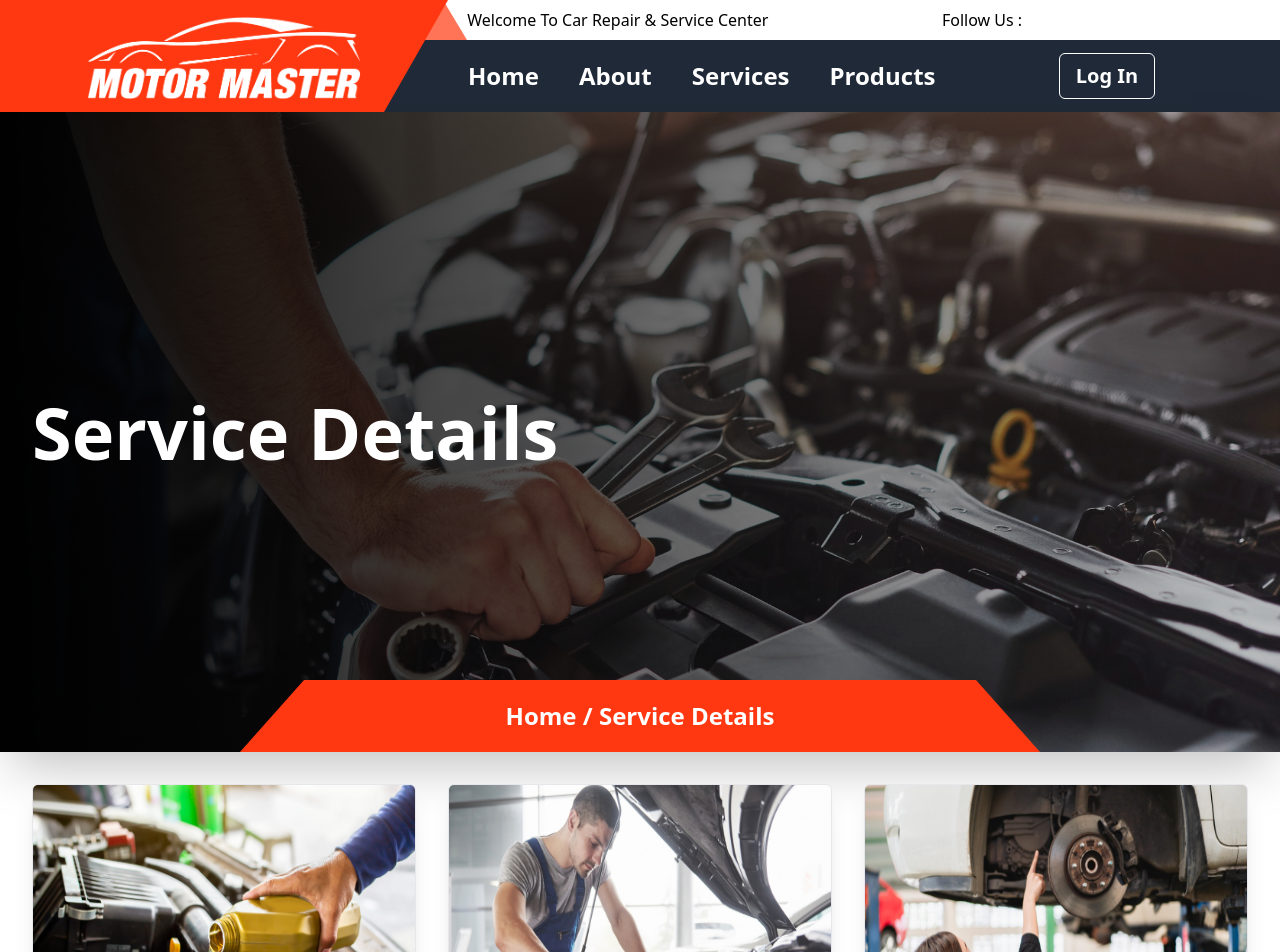
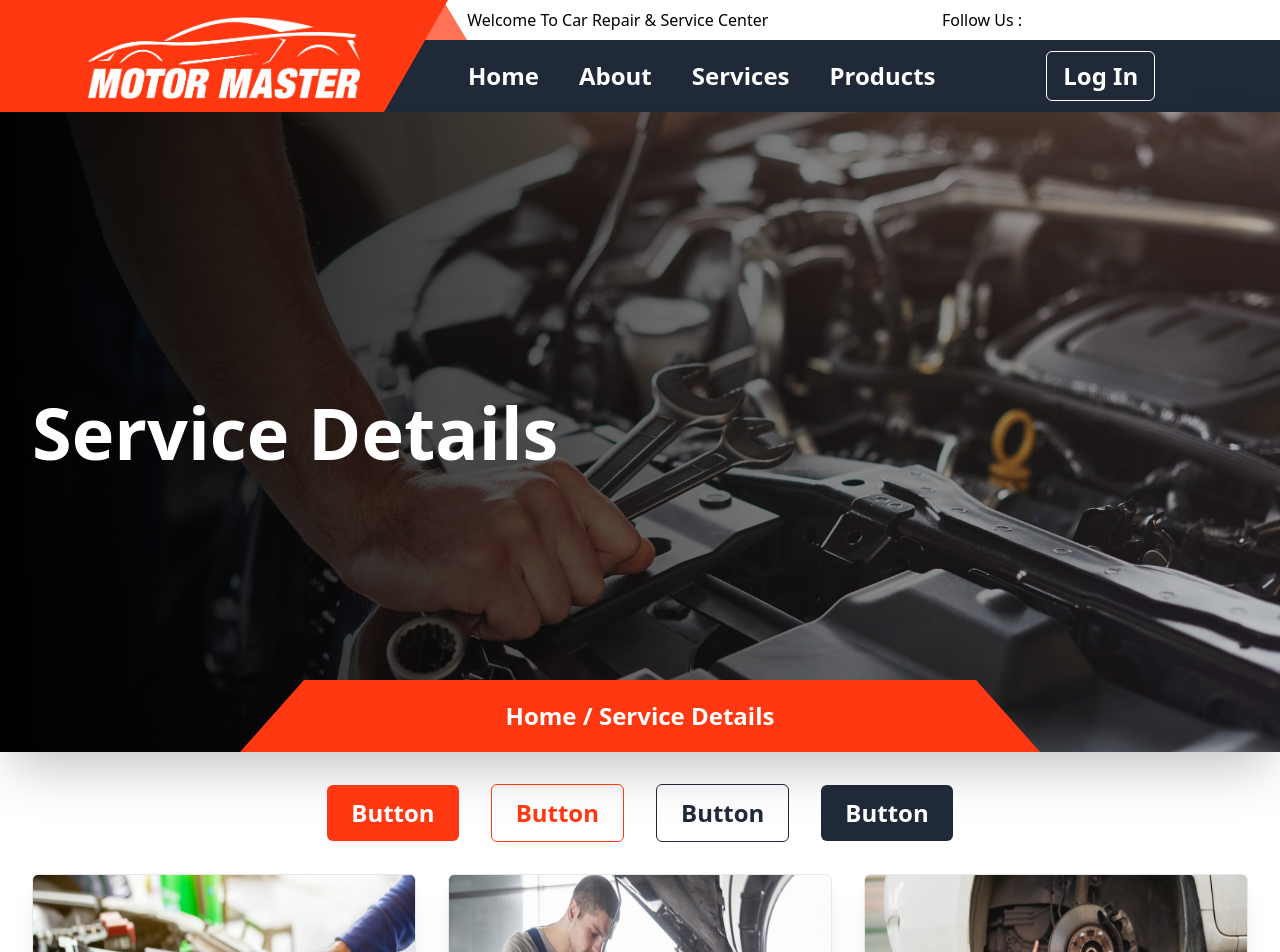
Before and after one commit to aHasnat1997/motor_masters_client, a React (Vite) app: page / in a window 1280 px wide. Shown: the top 952 px of the page. Built offline with nearby package versions, Linux system fonts and the light colour scheme; some icons are missing.

Commit message:
ADD: Button component

```diff
--- /dev/null
+++ b/src/components/Button.jsx
@@ -0,0 +1,27 @@
+/**
+ * Button component for this website.
+ * @prop {String} title button title.
+ * @prop {String} btnStyle button style.
+ * @prop {String} bgHover button hover background color.
+ * @prop {*} rest button rest attributes.
+ * @returns {JSX.Element} Button
+ */
+export default function Button({
+    title = 'Button',
+    btnStyle = 'btn-primary px-6 py-3',
+    bgHover = 'bg-secondary',
+    ...rest
+}) {
+    return <button
+        className={`overflow-hidden relative group ${btnStyle}`}
+        {...rest}
+    >
+        <div className={`w-20 h-60 absolute -bottom-4 -left-24 duration-700 origin-bottom-right opacity-0 group-hover:opacity-100 group-hover:rotate-90
+        ${bgHover}`} />
+        <div className={`w-20 h-60 absolute -bottom-4 -right-24 duration-700 origin-bottom-left opacity-0 group-hover:opacity-100 group-hover:-rotate-90
+        ${bgHover}`} />
+        <div className="relative z-20">
+            {title}
+        </div>
+    </button>
+}
--- a/src/components/MainNav.jsx
+++ b/src/components/MainNav.jsx
@@ -1,8 +1,9 @@
-import React, { useState } from "react";
+import React, { useEffect, useState } from "react";
 import { Link } from "react-router-dom";
 import { FaBarsStaggered, FaFacebookF, FaLinkedinIn, FaTwitter, FaInstagram } from "react-icons/fa6";
 import { OutSideClick } from "./OutSideClick";
 import Logo from "./Logo";
+import Button from "./Button";
 
 /**
  * Main navigation bar component for the website.
@@ -34,16 +35,16 @@ export default function MainNav() {
     ];
 
     // making sticky nav after scroll
+    useEffect(() => {
         window.addEventListener('scroll', () => {
             if (window.scrollY > 720) {
-            document.getElementById('navbar').classList.add("sticky-nav");
                 setSticky(true);
             }
             else {
-            document.getElementById('navbar').classList.remove("sticky-nav");
                 setSticky(false);
             }
         })
+    }, [])
 
     /**
      * Generates a list item for the navigation menu.
@@ -101,7 +102,11 @@ export default function MainNav() {
                             ))}
                         </ul>
                         <div className="mr-[15%]">
-                            <button className="btn-outline border-white hover:border-primary hover:bg-primary text-white px-4 py-2">Log In</button>
+                            <Button
+                                title="Log In"
+                                btnStyle="btn-outline border-white text-white px-4 py-2 hover:text-secondary"
+                                bgHover="bg-white"
+                            />
                         </div>
                     </div>
                 </div>
@@ -129,13 +134,13 @@ export default function MainNav() {
                     </div>
                 </div>
                 <div className="ml-auto">
-                    <button
-                        className="px-3 py-1 click-effect text-white"
+                    <Button
+                        title={<FaBarsStaggered className="text-4xl font-semibold" />}
+                        btnStyle="px-3 py-1 click-effect text-white"
+                        bgHover="bg-transparent"
                         onClick={() => setOpen(true)}
                         aria-label="Open Menu" // Accessibility label for screen readers.
-                    >
-                        <FaBarsStaggered className="text-4xl font-semibold" />
-                    </button>
+                    />
                 </div>
             </div>
         </div>
@@ -145,18 +150,17 @@ export default function MainNav() {
     const sideBar = (
         <div className="relative h-screen bg-white py-12">
             <div className="px-12 flex items-center gap-3">
-                <button
-                    className="btn-primary-outline w-full py-2"
+                <Button
+                    title="Log In"
+                    btnStyle="btn-primary-outline w-full py-2 hover:text-white"
+                    bgHover="bg-primary"
                     onClick={() => setOpen(false)}
-                >
-                    Log In
-                </button>
-                <button
-                    className="btn-primary w-full py-2"
+                />
+                <Button
+                    title="Sign Up"
+                    btnStyle="btn-primary w-full py-2"
                     onClick={() => setOpen(false)}
-                >
-                    Sign Up
-                </button>
+                />
             </div>
             <div className="my-8">
                 <hr />
@@ -173,7 +177,7 @@ export default function MainNav() {
 
     return (
         <div>
-            <nav id="navbar" className={`w-full lg:h-28 bg-white shadow-xl duration-1000 ${sticky ? 'top-0' : '-top-20'} `}>
+            <nav id="navbar" className={`w-full lg:h-28 bg-white shadow-xl duration-1000 ${sticky ? 'top-0 sticky-nav' : '-top-20'} `}>
                 <div className="hidden lg:block">{lgNav}</div>
                 <div className={`lg:hidden ${sticky ? '-mt-10' : ''}`}>{smNav}</div>
             </nav>
@@ -187,6 +191,7 @@ export default function MainNav() {
                         body={sideBar}
                     />
                 </div>
+
             </div>
         </div>
     );
--- a/src/index.css
+++ b/src/index.css
@@ -14,11 +14,15 @@
 
 /* buttons styles */
 .btn {
-    @apply outline-none duration-200 text-lg md:text-xl font-semibold click-effect
+    @apply outline-none duration-200 text-xl md:text-2xl font-semibold click-effect
 }
 
 .btn-primary {
-    @apply btn bg-primary hover:bg-primary-hover text-white rounded-md
+    @apply btn bg-primary text-white rounded-md
+}
+
+.btn-secondary {
+    @apply btn bg-secondary text-white rounded-md
 }
 
 .btn-outline {
@@ -26,15 +30,19 @@
 }
 
 .btn-primary-outline {
-    @apply btn border border-primary hover:bg-primary text-primary hover:text-white rounded-md
+    @apply btn border border-primary text-primary rounded-md
+}
+
+.btn-secondary-outline {
+    @apply btn border border-secondary text-secondary rounded-md
 }
 
 .btn-slider {
-    @apply btn bg-gray-700/30 hover:bg-primary text-white rounded-full
+    @apply btn bg-gray-700/30 text-white rounded-full
 }
 
 .btn-cancel {
-    @apply btn bg-gray-700 hover:bg-gray-600 text-white text-xl md:text-2xl font-semibold rounded-full
+    @apply btn bg-gray-700 text-white font-semibold rounded-full
 }
 
 /* Shapes */
--- a/src/layouts/ClientLayout.jsx
+++ b/src/layouts/ClientLayout.jsx
@@ -11,6 +11,7 @@ import ProductsCard from "../components/ProductsCard";
 import Banner from "../components/Banner";
 import bannerImg from "../assets/banner/4.jpg";
 import Cart from "../components/Cart";
+import Button from "../components/Button";
 
 export default function ClientLayout() {
     return (
@@ -22,6 +23,13 @@ export default function ClientLayout() {
 
                 <div>
                     <Banner image={bannerImg} title='Service Details' route='Service Details' />
+                </div>
+
+                <div className="max-container my-8 flex items-center justify-center gap-8">
+                    <Button />
+                    <Button btnStyle="btn-primary-outline px-6 py-3 hover:text-white" bgHover="bg-primary" />
+                    <Button btnStyle="btn-secondary-outline px-6 py-3 hover:text-white" bgHover="bg-secondary" />
+                    <Button btnStyle="btn-secondary px-6 py-3 hover:text-black hover:border-secondary" bgHover="bg-white" />
                 </div>
 
                 <div className="max-container my-8 grid grid-cols-1 md:grid-cols-2 lg:grid-cols-3 gap-8">
--- a/tailwind.config.js
+++ b/tailwind.config.js
@@ -8,9 +8,7 @@ export default {
     extend: {
       colors: {
         "primary": "#ff3811",
-        "primary-hover": "#ff6546",
-        "secondary": "#006173",
-        "secondary-hover": "#00829a",
+        "secondary": "#1f2937",
       },
     },
   },
```
Lines whose indentation alone changed are shown as unchanged.
